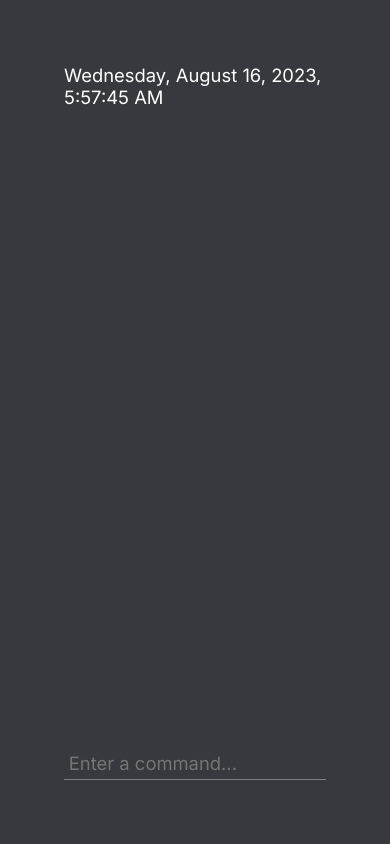
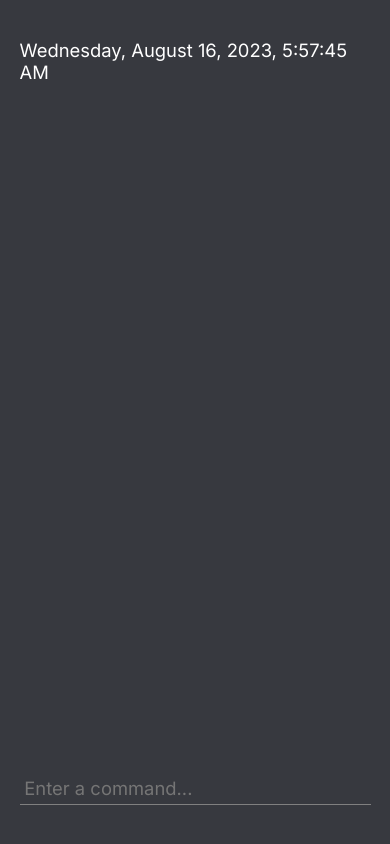
Before and after one commit to jinkang-0/DateCalculator, a plain HTML site: page index.html in a window 390 px wide. Drawn offline with Linux system fonts and the light colour scheme.

Commit message:
added favicon

```diff
--- a/index.css
+++ b/index.css
@@ -42,7 +42,7 @@ main {
     width: 100%;
     height: 100%;
     max-height: 100%;
-    padding: 4rem;
+    padding: clamp(2rem, 10%, 4rem) clamp(1rem, 5%, 4rem);
     display: flex;
     flex-direction: column;
     gap: 1rem;
--- a/index.html
+++ b/index.html
@@ -5,6 +5,7 @@
     <meta name="viewport" content="width=device-width, initial-scale=1.0">
     <title>Date Calculator</title>
     <link rel="stylesheet" href="index.css">
+    <link rel="shortcut icon" href="favicon.ico" type="image/x-icon">
 </head>
 <body>
     <main>
```
Also changed, not shown: favicon.ico (added).
